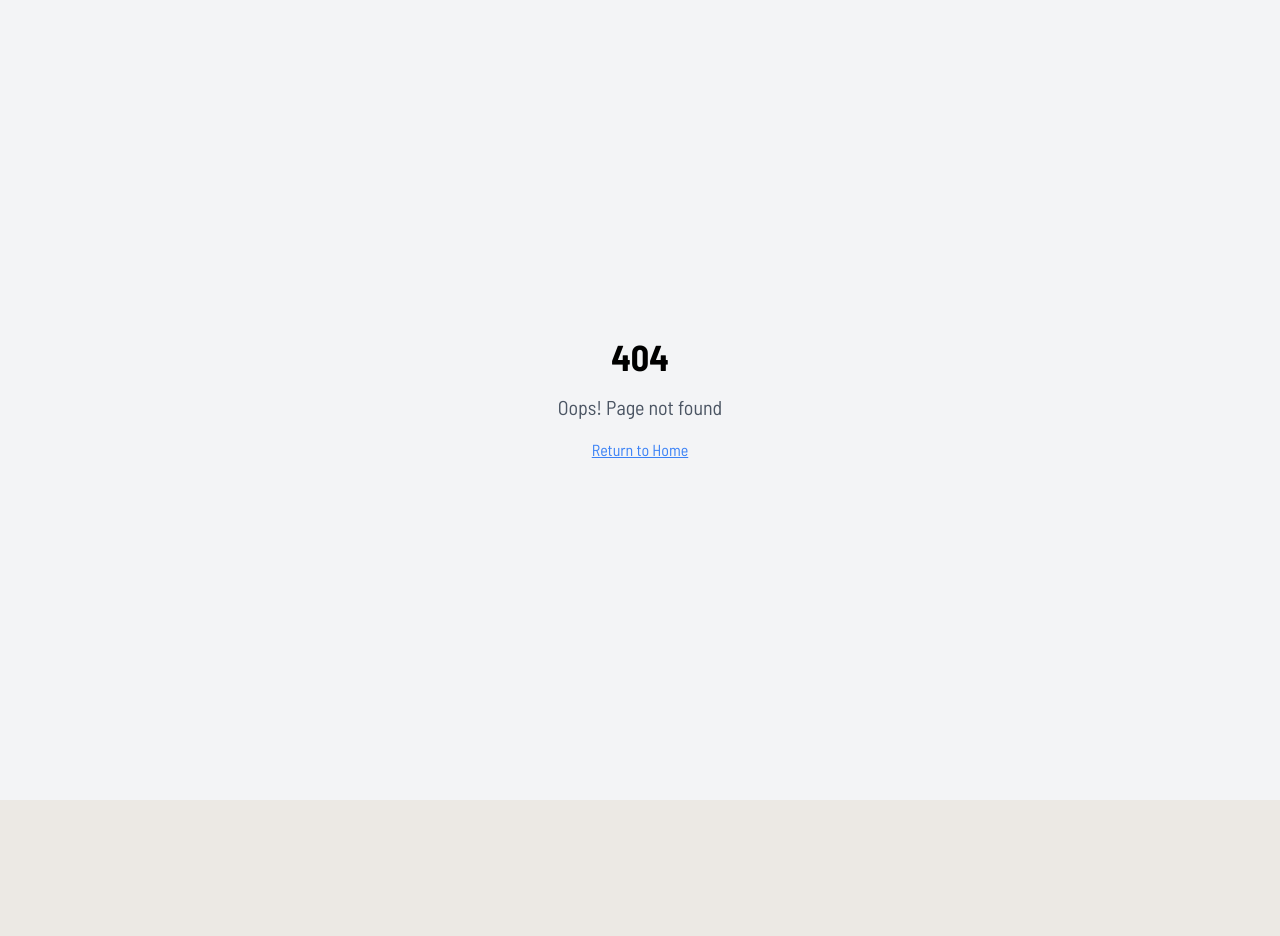
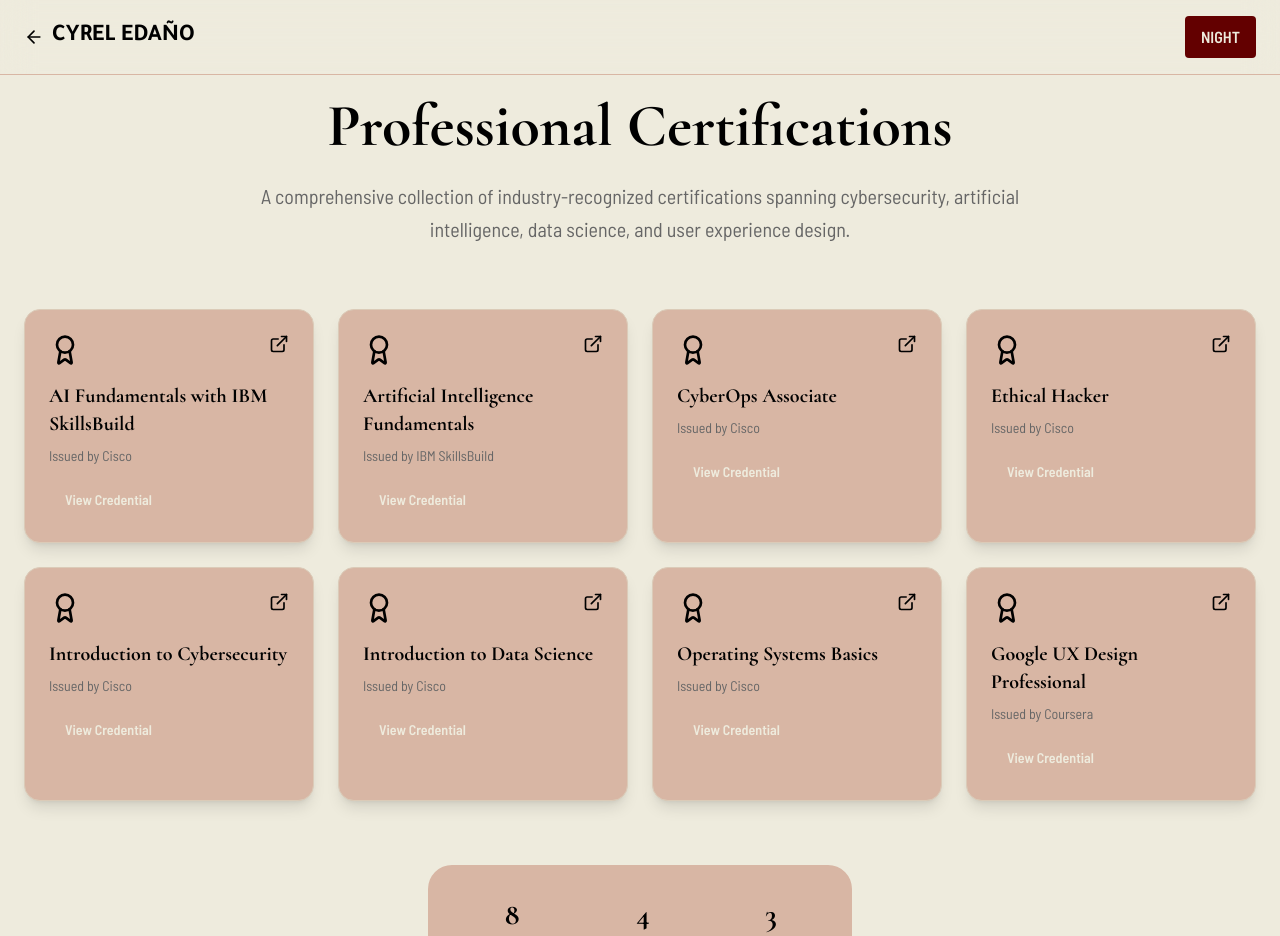
Before and after one commit to Yeeejj/cyrel-dynamic-showcase, a React (Vite) app: page /certifications in a window 1280 px wide. Before the commit this address had no page. Shown: the top 936 px of the page. Before the commit the page ends 800 px from the top, so only its background shows below. Built offline with nearby package versions, Linux system fonts and the light colour scheme.

Commit message:
Add Certifications Page
Adds a new page to display certifications with links to the respective badges.

```diff
--- a/src/App.tsx
+++ b/src/App.tsx
@@ -4,6 +4,7 @@ import { TooltipProvider } from "@/components/ui/tooltip";
 import { QueryClient, QueryClientProvider } from "@tanstack/react-query";
 import { BrowserRouter, Routes, Route } from "react-router-dom";
 import Index from "./pages/Index";
+import Certifications from "./pages/Certifications";
 import NotFound from "./pages/NotFound";
 
 const queryClient = new QueryClient();
@@ -16,6 +17,7 @@ const App = () => (
       <BrowserRouter>
         <Routes>
           <Route path="/" element={<Index />} />
+          <Route path="/certifications" element={<Certifications />} />
           {/* ADD ALL CUSTOM ROUTES ABOVE THE CATCH-ALL "*" ROUTE */}
           <Route path="*" element={<NotFound />} />
         </Routes>
--- /dev/null
+++ b/src/pages/Certifications.tsx
@@ -0,0 +1,165 @@
+import { useState } from 'react';
+import { ArrowLeft, ExternalLink, Award } from 'lucide-react';
+import { useNavigate } from 'react-router-dom';
+import ThemeToggle from '@/components/ThemeToggle';
+
+interface CertificationProps {
+  title: string;
+  issuer: string;
+  credlyUrl: string;
+}
+
+const CertificationCard = ({ title, issuer, credlyUrl }: CertificationProps) => {
+  return (
+    <div className="bg-[var(--bg-secondary)] p-6 rounded-2xl shadow-lg hover:transform hover:-translate-y-2 transition-all duration-300 border border-[var(--accent)]/20">
+      <div className="flex items-start justify-between mb-4">
+        <Award className="text-[var(--accent)] w-8 h-8 flex-shrink-0" />
+        <a
+          href={credlyUrl}
+          target="_blank"
+          rel="noopener noreferrer"
+          className="text-[var(--accent)] hover:text-[var(--accent)]/80 transition-colors"
+          title="View Credential"
+        >
+          <ExternalLink size={20} />
+        </a>
+      </div>
+      <h3 className="text-xl font-bold text-[var(--text-primary)] mb-2 font-cormorant">
+        {title}
+      </h3>
+      <p className="text-[var(--text-secondary)] text-sm mb-4">
+        Issued by {issuer}
+      </p>
+      <a
+        href={credlyUrl}
+        target="_blank"
+        rel="noopener noreferrer"
+        className="inline-block bg-[var(--accent)] text-[var(--bg-primary)] px-4 py-2 rounded-lg font-semibold hover:opacity-80 transition-opacity text-sm"
+      >
+        View Credential
+      </a>
+    </div>
+  );
+};
+
+const Certifications = () => {
+  const navigate = useNavigate();
+
+  const certifications = [
+    {
+      title: "AI Fundamentals with IBM SkillsBuild",
+      issuer: "Cisco",
+      credlyUrl: "https://www.credly.com/badges/f06e056c-2d54-4c75-8ff1-4f91633ee8e7/public_url"
+    },
+    {
+      title: "Artificial Intelligence Fundamentals",
+      issuer: "IBM SkillsBuild",
+      credlyUrl: "https://www.credly.com/badges/d96b470d-1764-4112-9166-c689d50140c1/public_url"
+    },
+    {
+      title: "CyberOps Associate",
+      issuer: "Cisco",
+      credlyUrl: "https://www.credly.com/badges/67f4682f-f0a2-42c6-aadc-b1a590184836/public_url"
+    },
+    {
+      title: "Ethical Hacker",
+      issuer: "Cisco",
+      credlyUrl: "https://www.credly.com/badges/64c00b8b-52b3-4c5e-b594-b832de4e267c/public_url"
+    },
+    {
+      title: "Introduction to Cybersecurity",
+      issuer: "Cisco",
+      credlyUrl: "https://www.credly.com/badges/c538fd8b-a8e0-491a-82c5-635d324ffba6/public_url"
+    },
+    {
+      title: "Introduction to Data Science",
+      issuer: "Cisco",
+      credlyUrl: "https://www.credly.com/badges/d340ad97-e2b4-436e-ba55-509c4a6b82c9/public_url"
+    },
+    {
+      title: "Operating Systems Basics",
+      issuer: "Cisco",
+      credlyUrl: "https://www.credly.com/badges/a32739f3-6eb1-45dd-b639-b1ec0fc04d1d/public_url"
+    },
+    {
+      title: "Google UX Design Professional",
+      issuer: "Coursera",
+      credlyUrl: "https://www.coursera.org/account/accomplishments/verify/X8UJVKP9NF54?utm_source=link&utm_medium=certificate&utm_content=cert_image&utm_campaign=pdf_header_button&utm_product=course"
+    }
+  ];
+
+  return (
+    <div className="min-h-screen bg-[var(--bg-primary)]">
+      {/* Header */}
+      <header className="fixed top-0 left-0 w-full z-40 backdrop-blur-lg bg-[var(--bg-primary)]/90 border-b border-[var(--bg-secondary)]">
+        <nav className="max-w-7xl mx-auto px-6 py-4 flex justify-between items-center">
+          <button
+            onClick={() => navigate('/')}
+            className="flex items-center gap-2 text-[var(--accent)] hover:text-[var(--accent)]/80 transition-colors"
+          >
+            <ArrowLeft size={20} />
+            <span className="text-2xl font-bold font-tajawal">CYREL EDAÑO</span>
+          </button>
+          <ThemeToggle />
+        </nav>
+      </header>
+
+      {/* Main Content */}
+      <main className="pt-24 px-6 pb-12">
+        <div className="max-w-7xl mx-auto">
+          {/* Title Section */}
+          <div className="text-center mb-16">
+            <h1 className="text-5xl md:text-6xl font-bold mb-6 text-[var(--text-primary)] font-cormorant">
+              Professional Certifications
+            </h1>
+            <p className="text-xl text-[var(--text-secondary)] max-w-3xl mx-auto leading-relaxed">
+              A comprehensive collection of industry-recognized certifications spanning cybersecurity,
+              artificial intelligence, data science, and user experience design.
+            </p>
+          </div>
+
+          {/* Certifications Grid */}
+          <div className="grid md:grid-cols-2 lg:grid-cols-3 xl:grid-cols-4 gap-6">
+            {certifications.map((cert, index) => (
+              <CertificationCard key={index} {...cert} />
+            ))}
+          </div>
+
+          {/* Stats Section */}
+          <div className="mt-16 text-center">
+            <div className="bg-[var(--bg-secondary)] rounded-3xl p-8 inline-block">
+              <div className="flex flex-wrap justify-center gap-8">
+                <div className="text-center">
+                  <div className="text-3xl font-bold text-[var(--accent)] font-cormorant">
+                    {certifications.length}
+                  </div>
+                  <div className="text-[var(--text-secondary)] text-sm">
+                    Total Certifications
+                  </div>
+                </div>
+                <div className="text-center">
+                  <div className="text-3xl font-bold text-[var(--accent)] font-cormorant">
+                    4
+                  </div>
+                  <div className="text-[var(--text-secondary)] text-sm">
+                    Technology Areas
+                  </div>
+                </div>
+                <div className="text-center">
+                  <div className="text-3xl font-bold text-[var(--accent)] font-cormorant">
+                    3
+                  </div>
+                  <div className="text-[var(--text-secondary)] text-sm">
+                    Leading Providers
+                  </div>
+                </div>
+              </div>
+            </div>
+          </div>
+        </div>
+      </main>
+    </div>
+  );
+};
+
+export default Certifications;
--- a/src/pages/Index.tsx
+++ b/src/pages/Index.tsx
@@ -5,9 +5,11 @@ import ThemeToggle from '@/components/ThemeToggle';
 import ServiceCard from '@/components/ServiceCard';
 import ProjectCard from '@/components/ProjectCard';
 import { Github, Linkedin, Mail, MessageCircle, MessageSquare, Send } from 'lucide-react';
+import { useNavigate } from 'react-router-dom';
 
 const Index = () => {
   const [showWelcome, setShowWelcome] = useState(true);
+  const navigate = useNavigate();
 
   const services = [
     {
@@ -121,6 +123,9 @@ const Index = () => {
             <button onClick={() => scrollToSection('projects')} className="text-[var(--text-primary)] hover:text-[var(--accent)] transition-colors font-semibold">
               Projects
             </button>
+            <button onClick={() => navigate('/certifications')} className="text-[var(--text-primary)] hover:text-[var(--accent)] transition-colors font-semibold">
+              Certifications
+            </button>
             <button onClick={() => scrollToSection('contact')} className="text-[var(--text-primary)] hover:text-[var(--accent)] transition-colors font-semibold">
               Contact
             </button>
```
